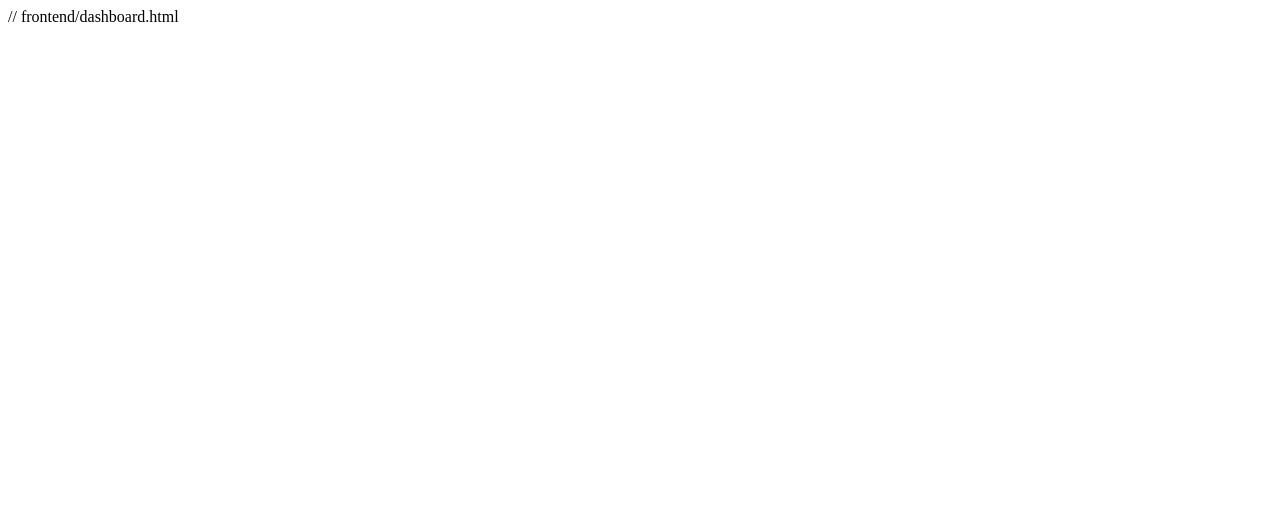
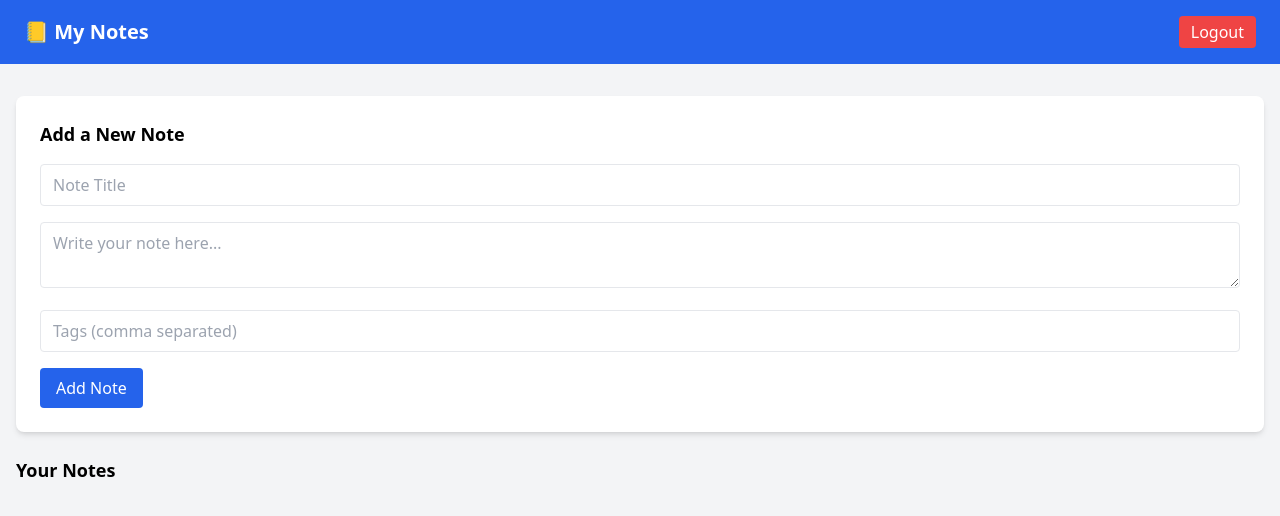
Before and after one commit to Vijay-3850/Online-notes, a website: page dashboard.html in a window 1280 px wide. Drawn offline with nearby package versions, Linux system fonts and the light colour scheme.

Commit message:
dashboard.html

```diff
--- a/dashboard.html
+++ b/dashboard.html
@@ -1 +1,50 @@
-// frontend/dashboard.html
+<!-- dashboard.html -->
+<!DOCTYPE html>
+<html lang="en">
+<head>
+  <meta charset="UTF-8">
+  <title>Notes Dashboard</title>
+  <script src="https://cdn.tailwindcss.com"></script>
+</head>
+<body class="bg-gray-100 min-h-screen">
+
+  <!-- Navbar -->
+  <nav class="bg-blue-600 text-white px-6 py-4 flex justify-between items-center">
+    <h1 class="text-xl font-bold">📒 My Notes</h1>
+    <button id="logoutBtn" class="bg-red-500 px-3 py-1 rounded hover:bg-red-600">
+      Logout
+    </button>
+  </nav>
+
+  <!-- Main container -->
+  <div class="container mx-auto mt-8 px-4">
+
+    <!-- Add Note Form -->
+    <div class="bg-white shadow-md rounded-lg p-6 mb-6">
+      <h2 class="text-lg font-semibold mb-4">Add a New Note</h2>
+      <form id="noteForm" class="space-y-4">
+        <input type="text" id="title" placeholder="Note Title"
+               class="w-full border rounded px-3 py-2" required>
+        <textarea id="content" placeholder="Write your note here..."
+                  class="w-full border rounded px-3 py-2" required></textarea>
+        <input type="text" id="tags" placeholder="Tags (comma separated)"
+               class="w-full border rounded px-3 py-2">
+        <button type="submit"
+                class="bg-blue-600 text-white px-4 py-2 rounded hover:bg-blue-700">
+          Add Note
+        </button>
+      </form>
+    </div>
+
+    <!-- Notes List -->
+    <div>
+      <h2 class="text-lg font-semibold mb-4">Your Notes</h2>
+      <div id="notesList" class="grid md:grid-cols-2 lg:grid-cols-3 gap-4">
+        <!-- Notes will be dynamically inserted here -->
+      </div>
+    </div>
+  </div>
+
+  <script src="js/notes.js"></script>
+</body>
+</html>
```
